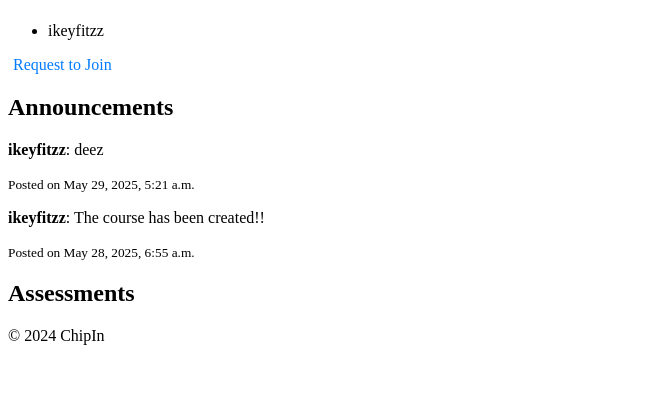
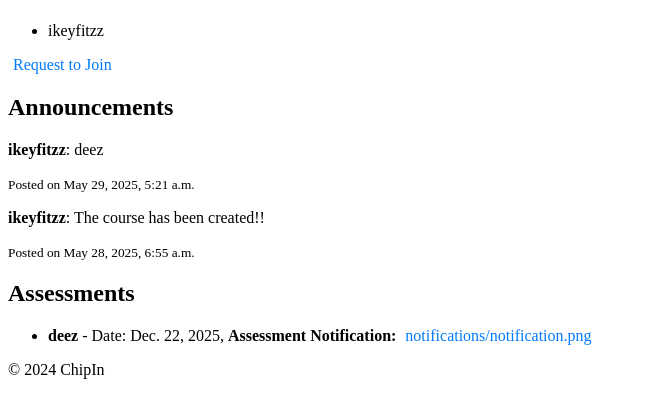
Before and after one commit to isaac-fitzpatrick/at3-project, a Django app: page /chipin/group/4/ in a window 1280 px wide. Shown: the part 277-695 px from the top of the page, without its empty margins (0-647 px from the left). Run offline with Django 5.2, Linux system fonts and the light colour scheme; a user stored in the database is signed in; data comes from the database, SQL or seed files in the repository; data that the repository does not hold is empty.

Commit message:
Fixed assessment notification upload + view

```diff
--- a/chipin/models.py
+++ b/chipin/models.py
@@ -30,23 +30,7 @@ class Comment(models.Model):
 class Event(models.Model):
     name = models.CharField(max_length=100)
     date = models.DateField()
-    total_spend = models.DecimalField(max_digits=10, decimal_places=2)
     status = models.CharField(max_length=20, default='Pending')  # Can be 'Pending' or 'Active'
     group = models.ForeignKey(Group, related_name='events', on_delete=models.CASCADE)
     members = models.ManyToManyField(User, related_name='event_memberships', blank=True)
-
-    def calculate_share(self):
-        members_count = self.group.members.count()
-        if members_count == 0:
-            return 0
-        return self.total_spend / members_count
-
-    def check_status(self):
-        """ Check if all members' max spend can cover the event. """
-        share = self.calculate_share()
-        for member in self.group.members.all():
-            if member.profile.max_spend < share:
-                self.status = 'Pending'
-                return False
-        self.status = 'Active'
-        return True
+    notification = models.FileField(upload_to='notifications/', blank=True, null=True)
--- a/chipin/templates/chipin/create_event.html
+++ b/chipin/templates/chipin/create_event.html
@@ -2,7 +2,7 @@
 {% block content %}
 <h2>Create Assessment for {{ group.name }}</h2>
 
-<form method="POST">
+<form method="POST" enctype="multipart/form-data">
     {% csrf_token %}
     <div>
         <label for="name">Assessment Name</label>
--- a/chipin/templates/chipin/group_detail.html
+++ b/chipin/templates/chipin/group_detail.html
@@ -72,11 +72,15 @@
         <a href="{% url 'chipin:create_event' group.id %}" class="btn btn-primary">Create New Assessment</a>
     {% endif %}
     <ul>
-        {% for event, info in event_share_info.items %}
+        {% for event in events %}
             <li>
                 <strong>{{ event.name }}</strong> - Date: {{ event.date }},
-                <strong>Assessment Notification:</strong> <url>{{ event.notification }}</url><br>
-                <strong>Status:</strong> <span class="event-status">{{ info.status }}</span><br>
+                {% if event.notification %}
+                    <strong>Assessment Notification:</strong>
+                    <a href="{{ event.notification.url }}" target="_blank">{{ event.notification.name|slice:"notifications/" }}</a><br>
+                {% else %}
+                    <strong>Assessment Notification:</strong> None<br>
+                {% endif %}
                 <!-- Only display the "Remove Assessment" link if the user is the group admin -->
                 {% if request.user == group.admin %}
                     <a href="{% url 'chipin:delete_event' group.id event.id %}" class="btn btn-danger" onclick="return confirm('Are you sure you want to delete this assessment?');">Remove Assessment</a>
--- a/chipin/views.py
+++ b/chipin/views.py
@@ -66,26 +66,14 @@ def group_detail(request, group_id, edit_comment_id=None):
             return redirect('chipin:group_detail', group_id=group.id)
     else:
         form = CommentForm(instance=comment_to_edit) if comment_to_edit else CommentForm()
-    # Calculate event share for each event and check user eligibility
-    event_share_info = {}
-    for event in events:
-        event_share = event.calculate_share()
-        user_eligible = request.user.profile.max_spend >= event_share
-        user_has_joined = request.user in event.members.all()  # Check if the user has already joined the event
-        event_share_info[event] = {
-            'share': event_share,
-            'eligible': user_eligible,
-            'status': event.status,
-            'joined': user_has_joined
-        }
-    # Return data to the template
+
+        # return a response
     return render(request, 'chipin/group_detail.html', {
         'group': group,
         'comments': comments,
+        'events': events,
         'form': form,
         'comment_to_edit': comment_to_edit,
-        'events': events,
-        'event_share_info': event_share_info,
     })
 
 @login_required
@@ -218,7 +206,6 @@ def delete_comment(request, comment_id):
 
 @login_required
 def create_event(request, group_id):
-    directory_folder = settings.BASE_DIR  # Directory to store notification files
     group = get_object_or_404(Group, id=group_id)
     if request.user != group.admin:
         messages.error(request, "Only the teacher can create assessments.")
@@ -226,24 +213,30 @@ def create_event(request, group_id):
     if request.method == 'POST':
         event_name = request.POST.get('name')
         event_date = request.POST.get('date')
-        event_notification = request.POST.get('notification')
-        uploadfile(directory_folder, event_notification, event_name)  # Upload the notification file
+        event_notification = request.FILES.get('notification', None)
         event = Event.objects.create(
             name=event_name,
             date=event_date,
-            notification=event_notification,
+            notification=event_notification,  # Django handles saving the file
             group=group
         )
-        messages.success(request, f'Event "{event_name}" created successfully!')
+        messages.success(request, f'Assessment "{event_name}" created successfully!')
         return redirect('chipin:group_detail', group_id=group.id)
     return render(request, 'chipin/create_event.html', {'group': group})
 
 @login_required
-def uploadfile(path, file, name):
-    os.rename(f'{file}', f'{name}')
-    file_path = os.path.join(path, name)
-    file.save(path)
-    return
+def uploadfile(file, name):
+    notifications_dir = os.path.join(settings.MEDIA_ROOT, "notifications")
+    os.makedirs(notifications_dir, exist_ok=True)  # Ensure the directory exists
+
+    # Build the full file path
+    file_path = os.path.join(notifications_dir, name)
+
+    # Save the uploaded file
+    with open(file_path, 'wb+') as destination:
+        for chunk in file.chunks():
+            destination.write(chunk)
+    return file_path
 
 
 @login_required
```
Also changed, not shown: chipin/migrations/0006_event_notification.py (added), chipin/migrations/0007_remove_event_total_spend.py (added), db.sqlite3, media/notifications/notification.png (added).
